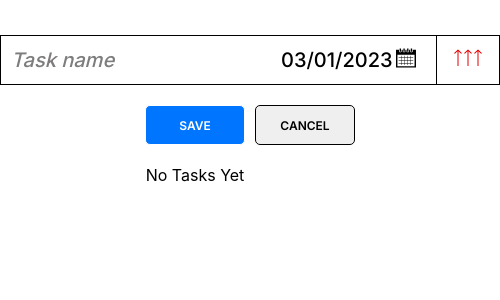
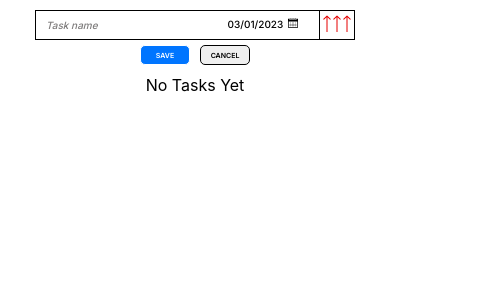
Before and after one commit to shutnikPk/ReactTodoApp, a React (Create React App) app: page / in a window 390 px wide. Both pictures are taken after a click on the button "ADD TODO". Shown: the top 300 px of the page, 500 px wide, since content can reach past the window. Built offline with nearby package versions, Linux system fonts and the light colour scheme; a web font is replaced by a local one.

Commit message:
add media query

```diff
--- a/src/App.jsx
+++ b/src/App.jsx
@@ -5,7 +5,7 @@ import { useState } from 'react';
 import AddForm from './components/TodoForm/TodoForm';
 import Popup from './components/Popup/Popup';
 import Button from './components/Button/Button';
-import TodoCardsList from './components/TodoCarsList/TodoCardsList';
+import TodoCardsList from './components/TodoCardsList/TodoCardsList';
 import Tooltip from './components/Tooltip/Tooltip';
 
 function App() {
--- a/src/components/Button/Button.css
+++ b/src/components/Button/Button.css
@@ -86,3 +86,17 @@
 .button__delete:hover {
   background: #d9d9d97d;
 }
+
+
+@media (max-width: 768px) {
+  .button {
+    width: 50px;
+    height: 20px;
+    font-size: 7px;
+    line-height: 1px;
+  }
+  .button__add {
+    margin-top: 15px;
+    margin-bottom: 40px;
+  }
+}
--- a/src/components/Menu/Menu.css
+++ b/src/components/Menu/Menu.css
@@ -33,3 +33,19 @@
     border: 1px solid #000;
     background-color: #fff;
 }
+
+@media (max-width: 768px) {
+    .sub-menu--dots-container{
+        width: 28px;
+    }
+
+    .sub-menu--dot{
+        width: 2px;
+        height: 2px;
+    }
+
+    .sub-menu--buttons-container{
+        right: 5px;
+    }
+
+}
--- a/src/components/Popup/Popup.css
+++ b/src/components/Popup/Popup.css
@@ -39,3 +39,16 @@
 .hidden {
   display: none;
 }
+
+@media (max-width: 768px) {
+  .popup--container{
+    width: 320px;
+    height: 80px;
+    padding: 0 5px;
+  }
+  .popup--text {
+    margin-top: 10px;
+    padding: 0px 5px;
+    font-size: 10px;
+  }
+}
--- a/src/components/PriorityOption/PriorityOption.css
+++ b/src/components/PriorityOption/PriorityOption.css
@@ -22,7 +22,6 @@
 }
 
 .selected-option{
-  /* margin-top: 3px; */
   width: 100%;
   height: 100%;
 }
@@ -98,3 +97,24 @@
 .hidden-list{
   display: none;
 }
+
+
+@media (max-width: 768px) {
+  .priority{
+    width: 35px;
+    padding-left: 2px;
+    padding-top: 2px;
+  }
+  .priority-option-container{
+    width:30px;
+  }
+
+  .priority-option-container__input{
+    width:30px;
+  }
+  .priority-option-list {
+    width: 105%;
+    left: -2%;
+  }
+
+}
--- a/src/components/PriorityOption/PriorityOption.jsx
+++ b/src/components/PriorityOption/PriorityOption.jsx
@@ -42,8 +42,6 @@ function PriorityOption({ setTodoPriority,
 
     return (
         <div
-
-            tooltip={'Select priority'}
             ref={wrapperRef}
             className='priority'
         >
--- a/src/components/TodoCard/TodoCard.css
+++ b/src/components/TodoCard/TodoCard.css
@@ -72,3 +72,44 @@
 .todo-card--deadline__danger {
   color: #ff0000;
 }
+
+@media (max-width: 1025px) {
+  .todo-card {
+   margin: 0 auto;
+  }
+}
+
+@media (max-width: 768px) {
+  .todo-card {
+   margin: 0 auto;
+   width: 100%;
+   max-height: 25px;
+   min-height: 25px;
+  }
+
+  .todo-card--deadline {
+    margin-right: 0px;
+    height: 15px;
+    min-width: 70px;
+    max-width: 70px;
+    font-size: 10px;
+    line-height: 9px;
+  }
+
+.todo-card--number {
+  min-width: 23px;
+  height: 23px;
+  padding-top: 5px;
+  font-size: 10px;
+  line-height: 13px;
+  text-align: center;
+
+}
+  .todo-card--text {
+    height: 15px;
+    min-width: 150px;
+    max-width: 150px;
+    font-size: 10px;
+    line-height: 15px;
+  }
+}
--- /dev/null
+++ b/src/components/TodoCardsList/TodoCardsList.css
@@ -0,0 +1,23 @@
+.todos-container {
+    margin: 0 auto;
+    display: flex;
+    flex-direction: column;
+    padding: 25px;
+    gap: 10px;
+    width: 550px;
+  }
+
+@media (max-width: 1025px) {
+  .todos-container {
+    padding: 5px;
+    gap: 5px;
+    width: 100%;
+  }
+}
+@media (max-width: 768px) {
+  .todos-container {
+    padding: 5px;
+    gap: 5px;
+    width: 340px;
+  }
+}
--- a/src/components/TodoCarsList/TodoCardsList.jsx
+++ b/src/components/TodoCardsList/TodoCardsList.jsx
@@ -4,6 +4,8 @@ import PropTypes from 'prop-types';
 
 import TodoCard from '../TodoCard/TodoCard';
 import AddForm from '../TodoForm/TodoForm';
+
+import './TodoCardsList.css';
 
 function TodoCardsList({
     onEdit,
--- a/src/components/TodoForm/TodoForm.css
+++ b/src/components/TodoForm/TodoForm.css
@@ -110,3 +110,59 @@ cursor: pointer
     color: #ff0000;
   }
 }
+
+
+@media (max-width: 768px) {
+  .add-form {
+    width: 330px;
+    padding: 0 5px;
+    margin-top: 10px;
+    margin-bottom: 10px;
+  }
+
+  .add-form--row-container {
+
+    gap: 5px;
+}
+
+  .input-container {
+    width: 100%;
+    height: 30px;
+    justify-content: space-between;
+    gap: 10px;
+  }
+
+  .input-field {
+    width: 150px;
+    font-size: 10px;
+    line-height: 10px;
+  }
+
+  .input-field::placeholder {
+    font-size: 10px;
+    line-height: 10px;
+  }
+
+
+  .datepicker-row{
+    width: 60px;
+    padding-bottom: 6px;
+  }
+
+  .my-datepicker-container {
+    width: 60px;
+    font-size: 10px;
+    line-height: 0px;
+  }
+
+  .my-datepicker-container::placeholder {
+    font-size: 10px;
+    line-height: 15px;
+  }
+
+  .calendar-icon {
+    width: 10px;
+    height: 10px;
+    }
+
+}
--- a/src/components/Tooltip/Tooltip.css
+++ b/src/components/Tooltip/Tooltip.css
@@ -23,3 +23,10 @@
 .tooltip-hiden{
     display: none;
 }
+
+@media (max-width: 768px) {
+    .tooltip{
+        display: none;
+    }
+
+}
--- a/src/index.css
+++ b/src/index.css
@@ -21,16 +21,3 @@ code {
 .hidden {
   display: none;
 }
-
-.todos-container {
-  margin: 0 auto;
-  display: flex;
-  flex-direction: column;
-  padding: 25px;
-  gap: 10px;
-  width: 550px;
-}
-
-.todo-card--deeadline {
-  font-weight: bold;
-}
```
